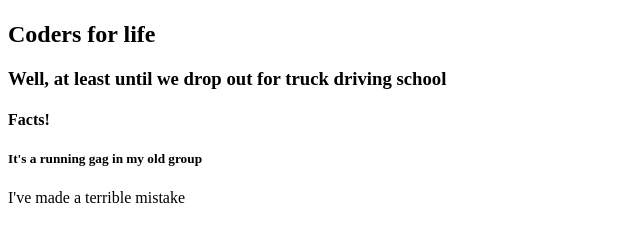
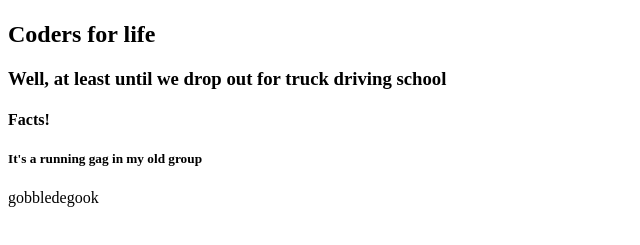
Before and after one commit to IanHogan1922/nachos, a plain HTML site: page index.html in a window 1280 px wide. Shown: the part 59-304 px from the top of the page, without its empty margins (0-640 px from the left). Drawn offline with Linux system fonts and the light colour scheme.

Commit message:
Revert "made a mistake"
This reverts commit 725a3770e8e6ee061b292da8a4bf511a171163dd.

```diff
--- a/index.html
+++ b/index.html
@@ -10,8 +10,6 @@
 <h3>Well, at least until we drop out for truck driving school</h3>
 <h4>Facts!</h4>
 <h5>It's a running gag in my old group</h5>
-
-I've made a terrible mistake
-
+gobbledegook
 </body>
 </html>
```
